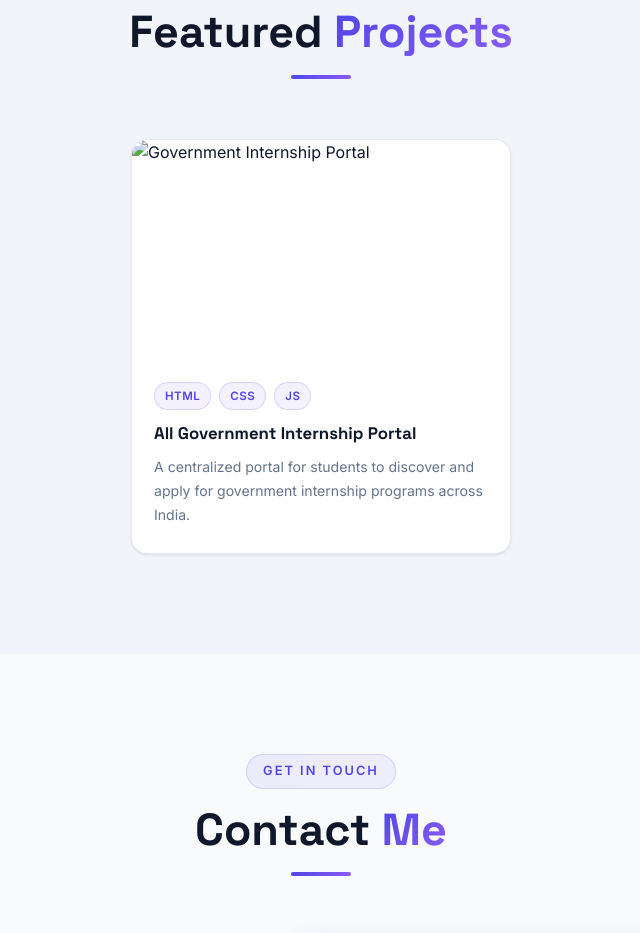
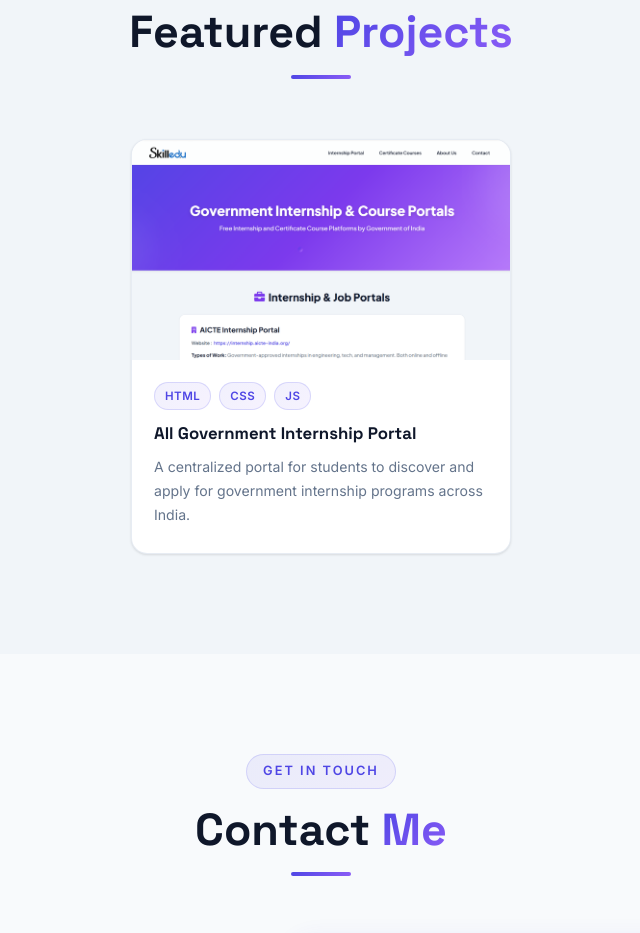
Before and after one commit to UmeshVishwakarma17/Portfolio, a plain HTML site: page index.html in a window 1280 px wide. Shown: the part 2989-3922 px from the top of the page, without its empty margins (319-959 px from the left). Drawn offline with Linux system fonts and the light colour scheme.

Commit message:
Update image source path in index.html

```diff
--- a/index.html
+++ b/index.html
@@ -221,7 +221,7 @@
     <div class="projects-grid">
       <div class="project-card">
         <div class="project-img-wrap">
-          <img src="Screenshot 2026-06-14 153732.png" alt="Government Internship Portal" class="project-img">
+          <img src="/image/Screenshot 2026-06-14 153732.png" alt="Government Internship Portal" class="project-img">
           <div class="project-overlay">
             <a href="https://umeshvishwakarma17.github.io/Govtintershipum/" class="overlay-btn"><i
                 class="fa-solid fa-eye"></i> Live Preview</a>
```
